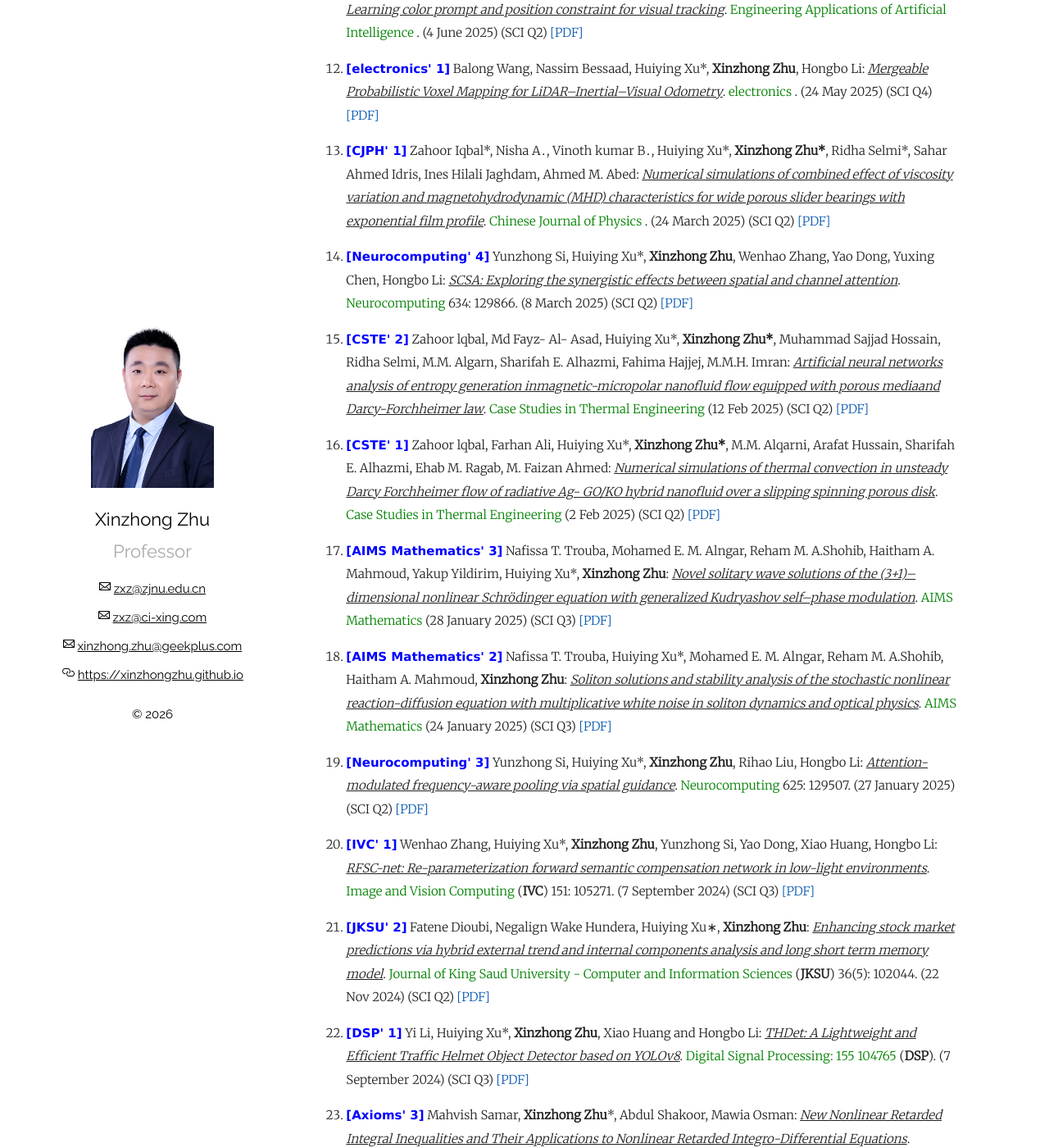
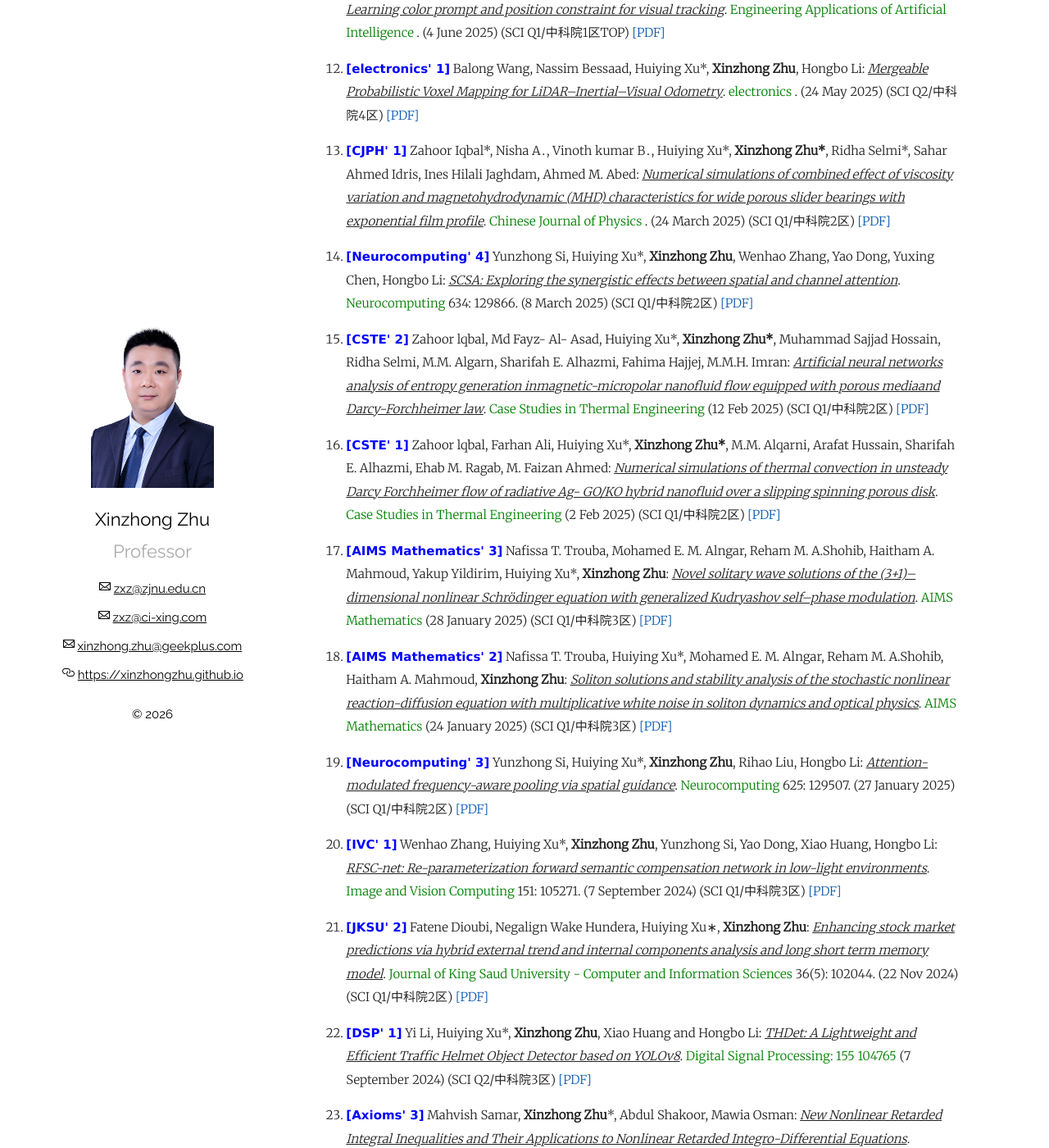
Before and after one commit to xinzhongzhu/xinzhongzhu.github.io, a Jekyll site: the page built from index.md, in a window 1280 px wide and 1400 px high, scrolled down 1696 px. Shown: the whole window at 82% size. Built offline with Jekyll 4.4.1, drawn with Linux system fonts in a browser that asks for light colours; some of the changed text lies outside the part shown.

Commit message:
Update index.md

```diff
--- a/index.md
+++ b/index.md
@@ -30,40 +30,39 @@ Please drop me a message by email: <u>zxz@zjnu.edu.cn</u> or <u>zxz@ci-xing.com<
 
  <p style="margin-top: 8px;"><li><font face="verdana" color="blue"><b>[CSI' 1]</b></font> Zohaib Ali, Junaid Hassan, Muhammad Umar Aftab*, Negalign Wake Hundera*, Huiying Xu, <b>Xinzhong Zhu*</b>: <i><u>Securing Wireless Body Area Network with lightweight certificateless signcryption scheme using equality test</u></i>. <font color="green"> Computer Standards & Interfaces </font> . (17 Sep 2025) (SCI Q2/中科院2区) <a href = "https://xinzhongzhu.github.io/document/Securing Wireless Body.pdf">[PDF]</a></li></p>
 
- <p style="margin-top: 8px;"><li><font face="verdana" color="blue"><b>[TII' 1]</b></font> Wenjie Yao, Guanglu Sun, Suxia Zhu, Ruidong Wang, <b>Xinzhong Zhu</b>, Huiying Xu*, Xiguang Wei: <i><u>FedRDA: Representation Deviation Alignment in Heterogeneous Federated Learning</u></i>. <font color="green"> IEEE Transactions on Industrial Informatics</font> . (Nov 2025) (SCI Q1) <a href = "https://xinzhongzhu.github.io/document/FedRDA.pdf">[PDF]</a></li></p>
+ <p style="margin-top: 8px;"><li><font face="verdana" color="blue"><b>[TII' 1]</b></font> Wenjie Yao, Guanglu Sun, Suxia Zhu, Ruidong Wang, <b>Xinzhong Zhu</b>, Huiying Xu*, Xiguang Wei: <i><u>FedRDA: Representation Deviation Alignment in Heterogeneous Federated Learning</u></i>. <font color="green"> IEEE Transactions on Industrial Informatics</font> . (Nov 2025) (SCI Q1/中科院1区TOP) <a href = "https://xinzhongzhu.github.io/document/FedRDA.pdf">[PDF]</a></li></p>
 
- <p style="margin-top: 8px;"><li><font face="verdana" color="blue"><b>[Medical Physics' 1]</b></font> Yue Hu, Huiying Xu*, <b>Xinzhong Zhu</b>, Xiao Huang: <i><u>An exploratory study on ultrasound image denoising using feature extraction and adversarial diffusion model</u></i>. <font color="green"> Medical Physics</font> . (8 Sep 2025) (SCI Q3) <a href = "https://xinzhongzhu.github.io/document/ADM-ExNet.pdf">[PDF]</a></li></p>
+ <p style="margin-top: 8px;"><li><font face="verdana" color="blue"><b>[Medical Physics' 1]</b></font> Yue Hu, Huiying Xu*, <b>Xinzhong Zhu</b>, Xiao Huang: <i><u>An exploratory study on ultrasound image denoising using feature extraction and adversarial diffusion model</u></i>. <font color="green"> Medical Physics</font> . (8 Sep 2025) (SCI Q1/中科院3区) <a href = "https://xinzhongzhu.github.io/document/ADM-ExNet.pdf">[PDF]</a></li></p>
 
- <p style="margin-top: 8px;"><li><font face="verdana" color="blue"><b>[Food Chemistry' 1]</b></font> Jinhong Li, Huiying Xu*, <b>Xinzhong Zhu</b>, Jiping Xiong, Xiaolei Zhang: <i><u>FSF-ViT: Image augmentation and adaptive global-local feature fusion for Few-Shot Food classification</u></i>. <font color="green">Food Chemistry</font> . (12 July 2025) (SCI Q1) <a href = "https://xinzhongzhu.github.io/document/FSFViT.pdf">[PDF]</a></li></p>
+ <p style="margin-top: 8px;"><li><font face="verdana" color="blue"><b>[Food Chemistry' 1]</b></font> Jinhong Li, Huiying Xu*, <b>Xinzhong Zhu</b>, Jiping Xiong, Xiaolei Zhang: <i><u>FSF-ViT: Image augmentation and adaptive global-local feature fusion for Few-Shot Food classification</u></i>. <font color="green">Food Chemistry</font> . (12 July 2025) (SCI Q1/中科院1区TOP) <a href = "https://xinzhongzhu.github.io/document/FSFViT.pdf">[PDF]</a></li></p>
 
- <p style="margin-top: 8px;"><li><font face="verdana" color="blue"><b>[EAAI' 1]</b></font> Xuedong He***, Huiying Xu*, <b>Xinzhong Zhu**</b>, Hongbo Li, Xiao Huang, Yunliang Jiang: <i><u>Learning color prompt and position constraint for visual tracking</u></i>. <font color="green">Engineering Applications of Artificial Intelligence</font> . (4 June 2025) (SCI Q2) <a href = "https://xinzhongzhu.github.io/document/Learning color prompt.pdf">[PDF]</a></li></p>
+ <p style="margin-top: 8px;"><li><font face="verdana" color="blue"><b>[EAAI' 1]</b></font> Xuedong He***, Huiying Xu*, <b>Xinzhong Zhu**</b>, Hongbo Li, Xiao Huang, Yunliang Jiang: <i><u>Learning color prompt and position constraint for visual tracking</u></i>. <font color="green">Engineering Applications of Artificial Intelligence</font> . (4 June 2025) (SCI Q1/中科院1区TOP) <a href = "https://xinzhongzhu.github.io/document/Learning color prompt.pdf">[PDF]</a></li></p>
 
- <p style="margin-top: 8px;"><li><font face="verdana" color="blue"><b>[electronics' 1]</b></font> Balong Wang, Nassim Bessaad, Huiying Xu*, <b>Xinzhong Zhu</b>, Hongbo Li: <i><u>Mergeable Probabilistic Voxel Mapping for LiDAR–Inertial–Visual Odometry</u></i>. <font color="green"> electronics </font> . (24 May 2025) (SCI Q4) <a href = "https://xinzhongzhu.github.io/document/Mergeable Probabilistic Voxel Mapping for LiDAR–Inertial–Visual Odometry.pdf">[PDF]</a></li></p>
+ <p style="margin-top: 8px;"><li><font face="verdana" color="blue"><b>[electronics' 1]</b></font> Balong Wang, Nassim Bessaad, Huiying Xu*, <b>Xinzhong Zhu</b>, Hongbo Li: <i><u>Mergeable Probabilistic Voxel Mapping for LiDAR–Inertial–Visual Odometry</u></i>. <font color="green"> electronics </font> . (24 May 2025) (SCI Q2/中科院4区) <a href = "https://xinzhongzhu.github.io/document/Mergeable Probabilistic Voxel Mapping for LiDAR–Inertial–Visual Odometry.pdf">[PDF]</a></li></p>
 
- <p style="margin-top: 8px;"><li><font face="verdana" color="blue"><b>[CJPH' 1]</b></font> Zahoor Iqbal*, Nisha A․, Vinoth kumar B․, Huiying Xu*, <b>Xinzhong Zhu*</b>, Ridha Selmi*, Sahar Ahmed Idris, Ines Hilali Jaghdam, Ahmed M. Abed: <i><u>Numerical simulations of combined effect of viscosity variation and magnetohydrodynamic (MHD) characteristics for wide porous slider bearings with exponential film profile</u></i>. <font color="green">Chinese Journal of Physics</font> . (24 March 2025) (SCI Q2) <a href = "https://xinzhongzhu.github.io/document/CJPH2984.pdf">[PDF]</a></li></p>
+ <p style="margin-top: 8px;"><li><font face="verdana" color="blue"><b>[CJPH' 1]</b></font> Zahoor Iqbal*, Nisha A․, Vinoth kumar B․, Huiying Xu*, <b>Xinzhong Zhu*</b>, Ridha Selmi*, Sahar Ahmed Idris, Ines Hilali Jaghdam, Ahmed M. Abed: <i><u>Numerical simulations of combined effect of viscosity variation and magnetohydrodynamic (MHD) characteristics for wide porous slider bearings with exponential film profile</u></i>. <font color="green">Chinese Journal of Physics</font> . (24 March 2025) (SCI Q1/中科院2区) <a href = "https://xinzhongzhu.github.io/document/CJPH2984.pdf">[PDF]</a></li></p>
 
- <p style="margin-top: 8px;"><li><font face="verdana" color="blue"><b>[Neurocomputing' 4]</b></font> Yunzhong Si, Huiying Xu*, <b>Xinzhong Zhu</b>, Wenhao Zhang, Yao Dong, Yuxing Chen, Hongbo Li: <i><u>SCSA: Exploring the synergistic effects between spatial and channel attention</u></i>. <font color="green">Neurocomputing</font> 634: 129866. (8 March 2025) (SCI Q2) <a href = "https://xinzhongzhu.github.io/document/1-s2.0-S0925231225005387-main.pdf">[PDF]</a></li></p>
+ <p style="margin-top: 8px;"><li><font face="verdana" color="blue"><b>[Neurocomputing' 4]</b></font> Yunzhong Si, Huiying Xu*, <b>Xinzhong Zhu</b>, Wenhao Zhang, Yao Dong, Yuxing Chen, Hongbo Li: <i><u>SCSA: Exploring the synergistic effects between spatial and channel attention</u></i>. <font color="green">Neurocomputing</font> 634: 129866. (8 March 2025) (SCI Q1/中科院2区) <a href = "https://xinzhongzhu.github.io/document/1-s2.0-S0925231225005387-main.pdf">[PDF]</a></li></p>
 
- <p style="margin-top: 8px;"><li><font face="verdana" color="blue"><b>[CSTE' 2]</b></font> Zahoor lqbal, Md Fayz- Al- Asad, Huiying Xu*, <b>Xinzhong Zhu*</b>, Muhammad Sajjad Hossain, Ridha Selmi, M.M. Algarn, Sharifah E. Alhazmi, Fahima Hajjej, M.M.H. Imran: <i><u>Artificial neural networks analysis of entropy generation inmagnetic-micropolar nanofluid flow equipped with porous mediaand Darcy-Forchheimer law</u></i>. <font color="green">Case Studies in Thermal Engineering</font>  (12 Feb 2025) (SCI Q2) <a href = "https://xinzhongzhu.github.io/document/Artificial neural networks analysis.pdf">[PDF]</a></li></p>
+ <p style="margin-top: 8px;"><li><font face="verdana" color="blue"><b>[CSTE' 2]</b></font> Zahoor lqbal, Md Fayz- Al- Asad, Huiying Xu*, <b>Xinzhong Zhu*</b>, Muhammad Sajjad Hossain, Ridha Selmi, M.M. Algarn, Sharifah E. Alhazmi, Fahima Hajjej, M.M.H. Imran: <i><u>Artificial neural networks analysis of entropy generation inmagnetic-micropolar nanofluid flow equipped with porous mediaand Darcy-Forchheimer law</u></i>. <font color="green">Case Studies in Thermal Engineering</font>  (12 Feb 2025) (SCI Q1/中科院2区) <a href = "https://xinzhongzhu.github.io/document/Artificial neural networks analysis.pdf">[PDF]</a></li></p>
 
- <p style="margin-top: 8px;"><li><font face="verdana" color="blue"><b>[CSTE' 1]</b></font> Zahoor lqbal, Farhan Ali, Huiying Xu*, <b>Xinzhong Zhu*</b>, M.M. Alqarni, Arafat Hussain, Sharifah E. Alhazmi, Ehab M. Ragab, M. Faizan Ahmed: <i><u>Numerical simulations of thermal convection in unsteady Darcy Forchheimer flow of radiative Ag- GO/KO hybrid nanofluid over a slipping spinning porous disk</u></i>. <font color="green">Case Studies in Thermal Engineering</font>  (2 Feb 2025) (SCI Q2) <a href = "https://xinzhongzhu.github.io/document/Numerical simulations of thermal convection in unsteady Darcy.pdf">[PDF]</a></li></p>
+ <p style="margin-top: 8px;"><li><font face="verdana" color="blue"><b>[CSTE' 1]</b></font> Zahoor lqbal, Farhan Ali, Huiying Xu*, <b>Xinzhong Zhu*</b>, M.M. Alqarni, Arafat Hussain, Sharifah E. Alhazmi, Ehab M. Ragab, M. Faizan Ahmed: <i><u>Numerical simulations of thermal convection in unsteady Darcy Forchheimer flow of radiative Ag- GO/KO hybrid nanofluid over a slipping spinning porous disk</u></i>. <font color="green">Case Studies in Thermal Engineering</font>  (2 Feb 2025) (SCI Q1/中科院2区) <a href = "https://xinzhongzhu.github.io/document/Numerical simulations of thermal convection in unsteady Darcy.pdf">[PDF]</a></li></p>
 
- <p style="margin-top: 8px;"><li><font face="verdana" color="blue"><b>[AIMS Mathematics' 3]</b></font> Nafissa T. Trouba, Mohamed E. M. Alngar, Reham M. A.Shohib, Haitham A. Mahmoud, Yakup Yildirim, Huiying Xu*, <b>Xinzhong Zhu</b>: <i><u>Novel solitary wave solutions of the (3+1)–dimensional nonlinear Schrödinger equation with generalized Kudryashov self–phase modulation</u></i>. <font color="green">AIMS Mathematics</font>  (28 January 2025) (SCI Q3) <a href = "https://xinzhongzhu.github.io/document/Novel solitary wave solutions.pdf">[PDF]</a></li></p>
+ <p style="margin-top: 8px;"><li><font face="verdana" color="blue"><b>[AIMS Mathematics' 3]</b></font> Nafissa T. Trouba, Mohamed E. M. Alngar, Reham M. A.Shohib, Haitham A. Mahmoud, Yakup Yildirim, Huiying Xu*, <b>Xinzhong Zhu</b>: <i><u>Novel solitary wave solutions of the (3+1)–dimensional nonlinear Schrödinger equation with generalized Kudryashov self–phase modulation</u></i>. <font color="green">AIMS Mathematics</font>  (28 January 2025) (SCI Q1/中科院3区) <a href = "https://xinzhongzhu.github.io/document/Novel solitary wave solutions.pdf">[PDF]</a></li></p>
 
- <p style="margin-top: 8px;"><li><font face="verdana" color="blue"><b>[AIMS Mathematics' 2]</b></font> Nafissa T. Trouba, Huiying Xu*, Mohamed E. M. Alngar, Reham M. A.Shohib, Haitham A. Mahmoud, <b>Xinzhong Zhu</b>: <i><u>Soliton solutions and stability analysis of the stochastic nonlinear reaction-diffusion equation with multiplicative white noise in soliton dynamics and optical physics</u></i>. <font color="green">AIMS Mathematics</font>  (24 January 2025) (SCI Q3) <a href = "https://xinzhongzhu.github.io/document/10.3934_math.2025086.pdf">[PDF]</a></li></p>
+ <p style="margin-top: 8px;"><li><font face="verdana" color="blue"><b>[AIMS Mathematics' 2]</b></font> Nafissa T. Trouba, Huiying Xu*, Mohamed E. M. Alngar, Reham M. A.Shohib, Haitham A. Mahmoud, <b>Xinzhong Zhu</b>: <i><u>Soliton solutions and stability analysis of the stochastic nonlinear reaction-diffusion equation with multiplicative white noise in soliton dynamics and optical physics</u></i>. <font color="green">AIMS Mathematics</font>  (24 January 2025) (SCI Q1/中科院3区) <a href = "https://xinzhongzhu.github.io/document/10.3934_math.2025086.pdf">[PDF]</a></li></p>
 
 
- <p style="margin-top: 8px;"><li><font face="verdana" color="blue"><b>[Neurocomputing' 3]</b></font> Yunzhong Si, Huiying Xu*, <b>Xinzhong Zhu</b>, Rihao Liu, Hongbo Li: <i><u>Attention-modulated frequency-aware pooling via spatial guidance</u></i>. <font color="green">Neurocomputing</font> 625: 129507. (27 January 2025) (SCI Q2) <a href = "https://xinzhongzhu.github.io/document/Attention-modulated.pdf">[PDF]</a></li></p>
+ <p style="margin-top: 8px;"><li><font face="verdana" color="blue"><b>[Neurocomputing' 3]</b></font> Yunzhong Si, Huiying Xu*, <b>Xinzhong Zhu</b>, Rihao Liu, Hongbo Li: <i><u>Attention-modulated frequency-aware pooling via spatial guidance</u></i>. <font color="green">Neurocomputing</font> 625: 129507. (27 January 2025) (SCI Q1/中科院2区) <a href = "https://xinzhongzhu.github.io/document/Attention-modulated.pdf">[PDF]</a></li></p>
 
- <p style="margin-top: 8px;"><li><font face="verdana" color="blue"><b>[IVC' 1]</b></font> Wenhao Zhang, Huiying Xu*, <b>Xinzhong Zhu</b>, Yunzhong Si, Yao Dong, Xiao Huang, Hongbo Li: <i><u>RFSC-net: Re-parameterization forward semantic compensation network in low-light environments</u></i>. <font color="green">Image and Vision Computing</font> (<b>IVC</b>) 151: 105271. (7 September 2024) (SCI Q3) <a href = "https://xinzhongzhu.github.io/document/RFSC-net Re-parameterization forward semantic compensation network in low-light environments.pdf">[PDF]</a></li></p>
+ <p style="margin-top: 8px;"><li><font face="verdana" color="blue"><b>[IVC' 1]</b></font> Wenhao Zhang, Huiying Xu*, <b>Xinzhong Zhu</b>, Yunzhong Si, Yao Dong, Xiao Huang, Hongbo Li: <i><u>RFSC-net: Re-parameterization forward semantic compensation network in low-light environments</u></i>. <font color="green">Image and Vision Computing</font> 151: 105271. (7 September 2024) (SCI Q1/中科院3区) <a href = "https://xinzhongzhu.github.io/document/RFSC-net Re-parameterization forward semantic compensation network in low-light environments.pdf">[PDF]</a></li></p>
 
 
- <p style="margin-top: 8px;"><li><font face="verdana" color="blue"><b>[JKSU' 2]</b></font> Fatene Dioubi, Negalign Wake Hundera, Huiying Xu∗, <b>Xinzhong Zhu</b>: <i><u>Enhancing stock market predictions via hybrid external trend and internal components analysis and long short term memory model</u></i>. <font color="green">Journal of King Saud University - Computer and Information Sciences</font> (<b>JKSU</b>) 36(5): 102044. (22 Nov 2024) (SCI Q2) <a href = "https://xinzhongzhu.github.io/document/1-s2.0-S1319157824003410-main.pdf">[PDF]</a></li></p>
+ <p style="margin-top: 8px;"><li><font face="verdana" color="blue"><b>[JKSU' 2]</b></font> Fatene Dioubi, Negalign Wake Hundera, Huiying Xu∗, <b>Xinzhong Zhu</b>: <i><u>Enhancing stock market predictions via hybrid external trend and internal components analysis and long short term memory model</u></i>. <font color="green">Journal of King Saud University - Computer and Information Sciences</font> 36(5): 102044. (22 Nov 2024) (SCI Q1/中科院2区) <a href = "https://xinzhongzhu.github.io/document/1-s2.0-S1319157824003410-main.pdf">[PDF]</a></li></p>
 
- <p style="margin-top: 8px;"><li><font face="verdana" color="blue"><b>[DSP' 1]</b></font> Yi Li, Huiying Xu*, <b>Xinzhong Zhu</b>, Xiao Huang and Hongbo Li: <i><u>THDet: A Lightweight and Efficient Traffic Helmet Object Detector based on YOLOv8</u></i>. <font color="green">Digital Signal Processing: 155 104765</font> (<b>DSP</b>). (7 September 2024) (SCI Q3) <a href = "https://huiyingxu-zj.github.io/document/2024_9_15.pdf">[PDF]</a></li></p>
+ <p style="margin-top: 8px;"><li><font face="verdana" color="blue"><b>[DSP' 1]</b></font> Yi Li, Huiying Xu*, <b>Xinzhong Zhu</b>, Xiao Huang and Hongbo Li: <i><u>THDet: A Lightweight and Efficient Traffic Helmet Object Detector based on YOLOv8</u></i>. <font color="green">Digital Signal Processing: 155 104765</font> (7 September 2024) (SCI Q2/中科院3区) <a href = "https://huiyingxu-zj.github.io/document/2024_9_15.pdf">[PDF]</a></li></p>
 
-
- <p style="margin-top: 8px;"><li><font face="verdana" color="blue"><b>[Axioms' 3]</b></font> Mahvish Samar, <b>Xinzhong Zhu</b>*, Abdul Shakoor, Mawia Osman: <i><u>New Nonlinear Retarded Integral Inequalities and Their Applications to Nonlinear Retarded Integro-Differential Equations</u></i>. <font color="green">Axioms</font>: 13 356.  (27 May 2024)  (SCI Q2) <a href = "https://xinzhongzhu.github.io/document/6-New%20Nonlinear%20Retarded%20Integral%20Inequalities%20and%20Their%20Applications%20to%20Nonlinear%20Retarded%20Integro-Differential%20Equations.pdf">[PDF]</a></li></p>
+ <p style="margin-top: 8px;"><li><font face="verdana" color="blue"><b>[Axioms' 3]</b></font> Mahvish Samar, <b>Xinzhong Zhu</b>*, Abdul Shakoor, Mawia Osman: <i><u>New Nonlinear Retarded Integral Inequalities and Their Applications to Nonlinear Retarded Integro-Differential Equations</u></i>. <font color="green">Axioms</font>: 13 356.  (27 May 2024)  (SCI Q2/中科院2区) <a href = "https://xinzhongzhu.github.io/document/6-New%20Nonlinear%20Retarded%20Integral%20Inequalities%20and%20Their%20Applications%20to%20Nonlinear%20Retarded%20Integro-Differential%20Equations.pdf">[PDF]</a></li></p>
 
  <p style="margin-top: 8px;"><li><font face="verdana" color="blue"><b>[Axioms' 2]</b></font> Mahvish Samar, <b>Xinzhong Zhu</b>*, Huiying Xu: <i><u>Conditioning Theory for ML-Weighted Pseudoinverse and ML-Weighted Least Squares Problem</u></i>. <font color="green">Axioms</font>: 13 345. (22 May 2024) (SCI Q2) <a href = "https://xinzhongzhu.github.io/document/5-Conditioning%20Theory%20for%20ML-Weighted.pdf">[PDF]</a></li></p>
 
```
